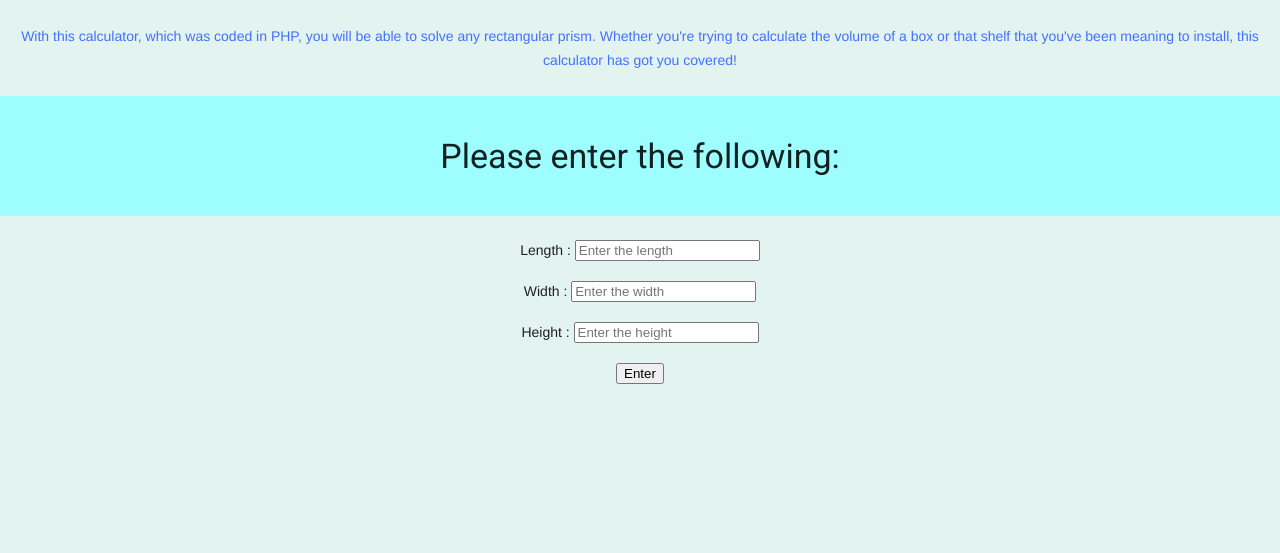
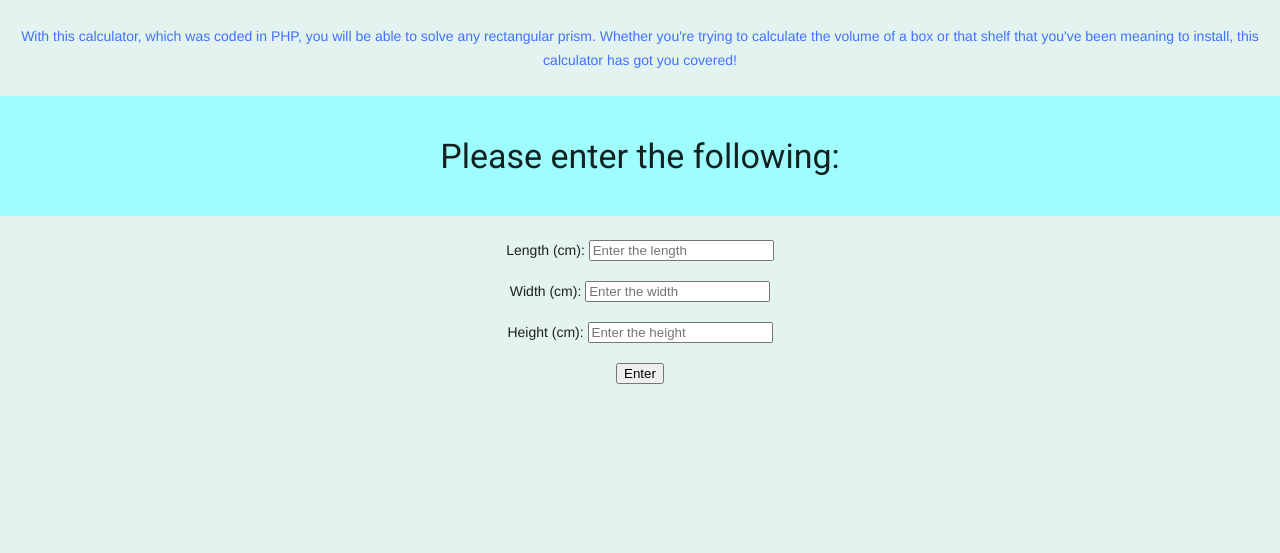
Before and after one commit to ICS20-Programming-JulienL/Assign-02-PHP-Calculations, a PHP site: page / in a window 1280 px wide. Shown: the part 304-857 px from the top of the page. Run offline with PHP 8.4, Linux system fonts and the light colour scheme; data that the repository does not hold is empty.

Commit message:
Fixed errors

```diff
--- a/index.php
+++ b/index.php
@@ -36,11 +36,11 @@
       <?php echo "<p>With this calculator, which was coded in PHP, you will be able to solve any rectangular prism. Whether you're trying to calculate the volume of a box or that shelf that you've been meaning to install, this calculator has got you covered! </p>" ?>
       <?php echo "<h3>Please enter the following:</h3>" ?>
       <form action="./results.php" method="post" target="result">
-        <label for="prismLength">Length :</label>
+        <label for="prismLength">Length (cm):</label>
         <input type="number" id="prismLength" step=".001" placeholder="Enter the length" name="prismLength"><br><br>
-        <label for="prismWidth">Width :</label>
+        <label for="prismWidth">Width (cm):</label>
         <input type="number" id="prismWidth" step=".001" placeholder="Enter the width" name="prismWidth"><br><br>
-        <label for="prismHeight">Height :</label>
+        <label for="prismHeight">Height (cm):</label>
         <input type="number" id="prismHeight" step=".001" placeholder="Enter the height" name="prismHeight"><br><br>
         <input type="submit" value="Enter"><br><br>
       </form>
--- a/results.php
+++ b/results.php
@@ -16,7 +16,7 @@
 ?>
 <center>
   <h3>Results:</h3>
-The volume of your rectangular prism is <?php echo "$roundedVolume"."cm<sup>3</sup>";?>
+The volume of your rectangular prism is <?php echo "$roundedVolume"."cm<sup>3</sup>.";?>
   <br>
-  The surface area of your rectangular prism is <?php echo " $roundedSurfaceArea"."cm<sup>2</sup>";?>
+  The surface area of your rectangular prism is <?php echo " $roundedSurfaceArea"."cm<sup>2</sup>.";?>
 </center>
```
